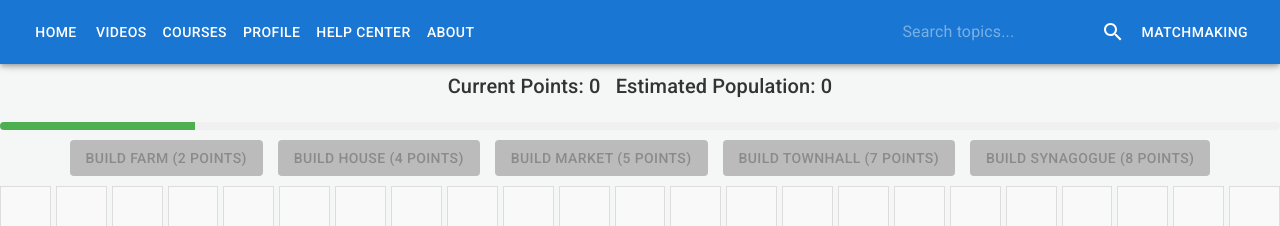
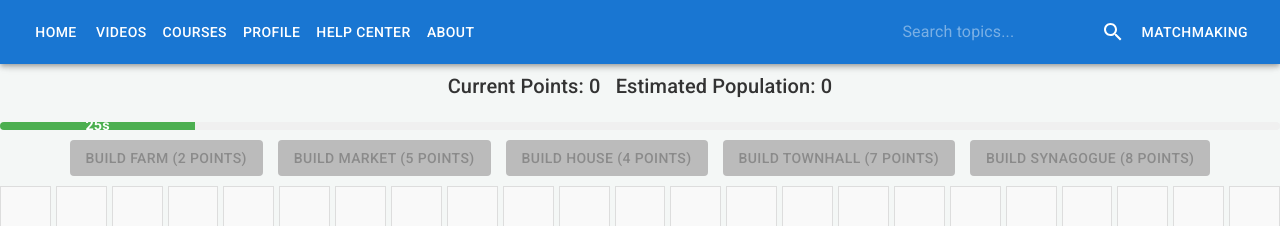
Before and after one commit to arieldre/anti-pilug-project, a React (Vite) app in the folder shopify-app/antipilug-project/: page /build-city in a window 1280 px wide. Shown: the top 226 px of the page. Built offline with nearby package versions, Linux system fonts and the light colour scheme.

Commit message:
some minor changes to buildcity

```diff
--- a/shopify-app/antipilug-project/src/pages/BuildCity.scss
+++ b/shopify-app/antipilug-project/src/pages/BuildCity.scss
@@ -26,6 +26,7 @@
     display: flex;
     align-items: center;
     gap: 15px;
+  }
 
   .upgrade-button {
     background-color: #4caf50;
@@ -51,7 +52,6 @@
       cursor: not-allowed;
     }
   }
-  }
 
   .timer-line {
     width: 100%;
@@ -66,6 +66,17 @@
       height: 100%;
       background-color: #4caf50;
       transition: width 1s linear;
+      display: flex;
+      justify-content: center;
+      align-items: center;
+      position: relative;
+    }
+
+    .timer-text {
+      font-size: 0.9rem;
+      font-weight: bold;
+      color: white;
+      position: absolute;
     }
   }
 
@@ -129,37 +140,22 @@
     }
 
     &.upgraded {
-      animation: upgrade-effect 0.5s ease-in-out;
+      animation: upgrade-flash 0.6s ease-in-out;
     }
   }
 
-  @keyframes upgrade-effect {
+  @keyframes upgrade-flash {
     0% {
+      background-color: #ffeb3b; // Yellow flash
       transform: scale(1);
-      background-color: #ffeb3b; // Yellow flash
     }
     50% {
+      background-color: #4caf50; // Green transition
       transform: scale(1.2);
-      background-color: #4caf50; // Green transition
     }
     100% {
+      background-color: #3f51b5; // Final color
       transform: scale(1);
-      background-color: #3f51b5; // Final color
-    }
-  }
-
-  .upgrade-details {
-    margin-top: 10px;
-    padding: 10px;
-    background-color: #f5f5f5;
-    border-radius: 5px;
-    box-shadow: 0 2px 4px rgba(0, 0, 0, 0.1);
-    text-align: left;
-
-    p {
-      margin: 5px 0;
-      font-size: 0.9rem;
-      color: #333;
     }
   }
 }
--- a/shopify-app/antipilug-project/src/pages/BuildCity.tsx
+++ b/shopify-app/antipilug-project/src/pages/BuildCity.tsx
@@ -15,7 +15,26 @@ const BuildCity: React.FC = () => {
   const location = useLocation();
   const { level, points } = location.state || { level: 1, points: 0 };
 
-  const [city, setCity] = useState({
+  interface Building {
+    type: string;
+    emoji: string;
+    cost: number;
+    population: number;
+    position?: [number, number];
+    upgrade?: {
+      type: string;
+      emoji: string;
+      cost: number;
+      population: number;
+    };
+  }
+
+  const [city, setCity] = useState<{
+    level: number;
+    points: number;
+    buildings: Building[];
+    grid: string[][];
+  }>({
     level,
     points: Math.floor(points / 10), // Divide current points by 10
     buildings: [],
@@ -28,20 +47,21 @@ const BuildCity: React.FC = () => {
   const [message, setMessage] = useState("");
   const [population, setPopulation] = useState(0);
   const [progress, setProgress] = useState(0);
+  const [timeLeft, setTimeLeft] = useState(30); // Timer countdown
 
-  // Function to calculate total population from buildings
   const calculatePopulation = () =>
     city.buildings.reduce((acc, b) => acc + b.population, 0);
 
-  // Add population every 30 seconds
   useEffect(() => {
     const interval = setInterval(() => {
       setPopulation((prev) => prev + calculatePopulation());
       setProgress(0);
+      setTimeLeft(30); // Reset timer
     }, 30000);
 
     const progressInterval = setInterval(() => {
-      setProgress((prev) => (prev < 100 ? prev + 3.33 : 100)); // Increase progress bar
+      setProgress((prev) => (prev < 100 ? prev + 3.33 : 100));
+      setTimeLeft((prev) => (prev > 0 ? prev - 1 : 0));
     }, 1000);
 
     return () => {
@@ -77,7 +97,7 @@ const BuildCity: React.FC = () => {
       buildings: [...city.buildings, { type: building.type, position: [row, col], population: building.population }],
     });
 
-    setSelectedCell(null); // Reset the selected cell
+    setSelectedCell(null);
     setMessage("");
   };
 
@@ -123,43 +143,36 @@ const BuildCity: React.FC = () => {
       buildings: newBuildings,
     });
 
-    // Trigger animation
-    const updatedCell = document.querySelector(
+    // Flash effect on upgrade
+    const upgradedCell = document.querySelector(
       `.city-block[data-row="${row}"][data-col="${col}"]`
     );
-    if (updatedCell) updatedCell.classList.add("upgraded");
-    setTimeout(() => updatedCell?.classList.remove("upgraded"), 500);
+    if (upgradedCell) upgradedCell.classList.add("upgraded");
+    setTimeout(() => upgradedCell?.classList.remove("upgraded"), 600);
 
     setSelectedCell(null);
     setMessage("");
   };
 
-  const totalPopulation = population + calculatePopulation();
-
   return (
     <div className="build-city">
       <Box className="city-animation">
-        {/* Points and Population Display */}
         <Box className="points-display">
           <Typography variant="h6">Current Points: {city.points}</Typography>
-          <Typography variant="h6">Estimated Population: {totalPopulation}</Typography>
+          <Typography variant="h6">Estimated Population: {population + calculatePopulation()}</Typography>
         </Box>
 
-        {/* Timer Progress Bar */}
+        {/* Timer Progress Bar with Countdown */}
         <Box className="timer-line">
-          <Box className="timer-progress" style={{ width: `${progress}%` }}></Box>
+          <Box className="timer-progress" style={{ width: `${progress}%` }}>
+            <Typography className="timer-text">{timeLeft}s</Typography>
+          </Box>
         </Box>
 
         {/* Controls */}
         <Box className="controls">
-          {buildings
-            .sort((a, b) => a.cost - b.cost) // Sort buttons by cost
-            .map((building) => (
-              <Tooltip
-                key={building.type}
-                title={`Cost: ${building.cost} | Population: +${building.population}`}
-                arrow
-              >
+          {buildings.map((building) => (
+            <Tooltip key={building.type} title={`Cost: ${building.cost} | Population: +${building.population}`} arrow>
               <Button
                 variant="contained"
                 color="primary"
@@ -172,22 +185,13 @@ const BuildCity: React.FC = () => {
           ))}
         </Box>
 
-        {/* Error/Info Message */}
         {message && <Typography variant="body2" color="error">{message}</Typography>}
 
-        {/* Selected Cell Details */}
+        {/* Upgrade Button */}
         {selectedCell && city.grid[selectedCell[0]][selectedCell[1]] !== "⬜" && (
-          <Button
-            className="upgrade-button"
-            onClick={upgradeBuilding}
-            disabled={
-              city.points <
-              buildings.find((b) => b.emoji === city.grid[selectedCell[0]][selectedCell[1]])?.upgrade?.cost
-            }
-          >
+          <Button className="upgrade-button" onClick={upgradeBuilding}>
             Upgrade (
-            {buildings.find((b) => b.emoji === city.grid[selectedCell[0]][selectedCell[1]])?.upgrade?.cost || 0}{" "}
-            points)
+            {buildings.find((b) => b.emoji === city.grid[selectedCell[0]][selectedCell[1]])?.upgrade?.cost || 0} points)
           </Button>
         )}
 
@@ -202,7 +206,7 @@ const BuildCity: React.FC = () => {
                 className={`city-block ${cell !== "⬜" ? "filled" : ""} ${
                   selectedCell?.[0] === i && selectedCell?.[1] === j ? "selected" : ""
                 }`}
-                onClick={() => setSelectedCell([i, j])} // Set the selected cell
+                onClick={() => setSelectedCell([i, j])}
               >
                 {cell}
               </Box>
```
Lines whose indentation alone changed are shown as unchanged.
